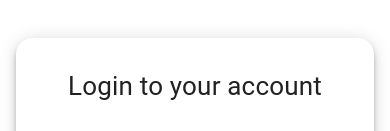
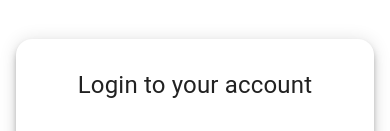
Before and after one commit to Ghazi-Abbas97/mern-blog-app, a React (Create React App) app in the folder blog-app-frontend/: page /login in a window 390 px wide. Shown: the part 217-348 px from the top of the page. Built offline with nearby package versions, Linux system fonts and the light colour scheme.

Commit message:
Update index.css

```diff
--- a/blog-app-frontend/src/index.css
+++ b/blog-app-frontend/src/index.css
@@ -41,7 +41,7 @@ code {
 
 @media(max-width:575px) {
   .responsive h4 {
-    font-size: 26px;
+    font-size: 24px;
 
   }
 
```
